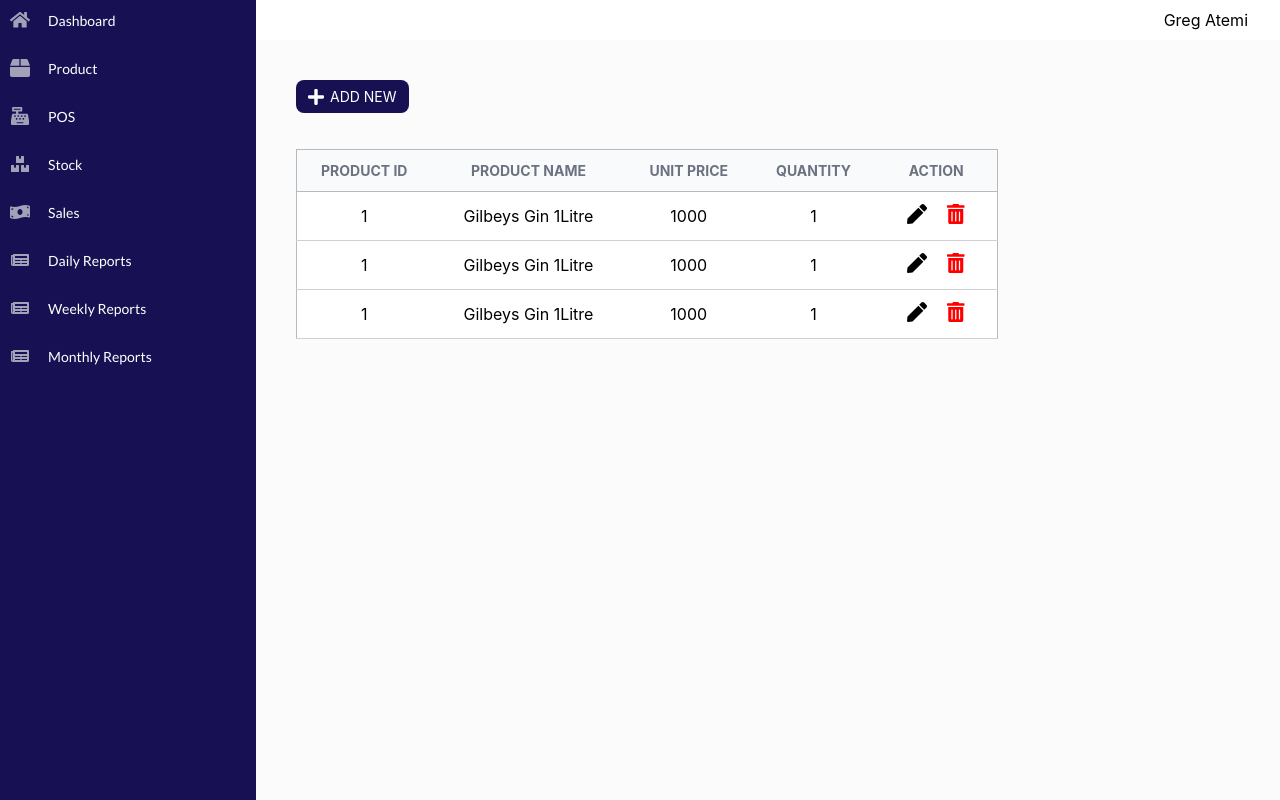
After one commit to greg-atemi/jaythree, a Django app: page /pos/product in a window 1280 px wide. The commit adds this page. Run offline with Django 4.2, Linux system fonts and the light colour scheme.

Commit message:
Creating Product page

```diff
--- a/pos/static/styles/style.css
+++ b/pos/static/styles/style.css
@@ -7,14 +7,25 @@
     height:100%;
 }
 
-.navbar{
+.sidebar{
     background-color: #171154;
     color: #FFFFFF;
     width: 20%;
     height: 100%;
 }
 
-.navbar button{
+body{
+    display: flex;
+    background-color: #FBFBFB;
+}
+
+.main2{
+    display: flex;
+    padding-top: 40px;
+    padding-left: 40px;
+}
+
+.sidebar button{
     background-color: transparent;
     border: transparent;
     display: flex;
@@ -35,3 +46,93 @@
     margin-top: 8px;
     margin-bottom: 8px;
 }
+
+.topbar{
+    background-color: #FFFFFF;
+    display: flex;
+    flex-direction: row-reverse;
+    font-family: Inter, sans-serif;
+    padding-top: 10px;
+    padding-bottom: 10px;
+    padding-right: 32px;
+}
+
+.parent{
+    width: 80%;
+}
+
+.pill{
+    padding: 32px 24px;
+    display: flex;
+    flex-direction: column;
+    font-size: 16px;
+    font-family: Inter, sans-serif;
+    background-color: #ffffff;
+    border-radius: 24px;
+    margin-right: 40px;
+    width: 200px;
+    box-shadow: 0 4px 8px 0 rgba(0, 0, 0, 0.2), 0 6px 20px 0 rgba(0, 0, 0, 0.19);
+}
+
+.big{
+    font-family: Inter, sans-serif;
+    font-size: 36px;
+}
+
+main{
+    padding-top: 40px;
+    padding-left: 40px;
+}
+
+.btn-primary{
+    background-color: #171154;
+    border: transparent;
+    display: flex;
+    align-items: center;
+    padding: 8px 12px;
+    border-radius: 8px;
+    color: #FFFFFF;
+    font-size: 14px;
+    font-family: Inter, sans-serif;
+}
+
+.btn-primary img{
+    margin-right: 6px;
+}
+
+table{
+    border: 1px solid #B7B9BC;
+    border-collapse: collapse;
+    border-radius: 12px;
+    margin-top: 36px;
+}
+
+thead{
+    border: 1px solid #B7B9BC;
+    background-color: #F9FAFB;
+    color: #6B7280;
+}
+
+thead th{
+    padding: 12px 24px;
+    font-family: Inter, sans-serif;
+    font-size: 14px;
+    background-color: #F9FAFB;
+}
+tbody tr{
+    border-bottom: 1px solid #ced0d4;
+}
+td{
+    font-family: Inter, sans-serif;
+    padding: 12px 32px;
+    text-align: center;
+    background-color: #FFFFFF;
+}
+
+td .icon{
+    margin-right: 16px;
+}
+
+.product{
+
+}
--- a/pos/urls.py
+++ b/pos/urls.py
@@ -6,5 +6,6 @@
 app_name = 'pos'
 
 urlpatterns = [
-    path('', views.dashboard, name='index')
+    path('', views.dashboard, name='dashboard'),
+    path('product', views.product, name='product')
 ]
--- a/pos/views.py
+++ b/pos/views.py
@@ -4,3 +4,8 @@
 def dashboard(request):
     context = {}
     return render(request, 'pos/user/dashboard.html', context)
+
+
+def product(request):
+    context = {}
+    return render(request, 'pos/user/product.html', context)
--- a/templates/pos/user/base.html
+++ b/templates/pos/user/base.html
@@ -12,7 +12,7 @@
     {% endblock %}
 </head>
 <body>
-    <nav class="navbar">
+    <nav class="sidebar">
         <button>
             <img alt="home" class="nav-logo" src="{% static 'images/home.svg' %}"/>
             Dashboard
@@ -45,13 +45,24 @@
             <img alt="home" class="nav-logo" src="{% static 'images/report.svg' %}"/>
             Monthly Reports
         </button>
+    </nav>
 
-    </nav>
+    <div class="parent">
+        <nav class="topbar">
+            <p id="date"></p>
+            <p>Greg Atemi</p>
+        </nav>
+
     {% block body_block %}
 
     {% endblock %}
-
+    </div>
     {% block footer_block %}
     {% endblock %}
 </body>
+
+<script>
+    // document.getElementById("date").innerHTML = Date();
+</script>
+
 </html>
--- /dev/null
+++ b/templates/pos/user/product.html
@@ -0,0 +1,65 @@
+{% extends 'pos/user/base.html' %}
+{% load static %}
+
+{% block title_block %}
+    <title>Product</title>
+{% endblock %}
+
+{% block body_block %}
+    <main>
+        <button class="btn-primary">
+            <img alt="home" src="{% static 'images/plus.svg' %}"/>
+            ADD NEW
+        </button>
+
+        <table class="product">
+            <thead>
+                <tr>
+                    <th>PRODUCT ID</th>
+                    <th>PRODUCT NAME</th>
+                    <th>UNIT PRICE</th>
+                    <th>QUANTITY</th>
+                    <th>ACTION</th>
+                </tr>
+            </thead>
+            <tbody>
+                <tr>
+                    <td>1</td>
+                    <td>Gilbeys Gin 1Litre</td>
+                    <td>1000</td>
+                    <td>1</td>
+                    <td>
+                        <img alt="edit" class="icon" src="{% static 'images/edit.svg' %}"/>
+                        <img alt="delete" src="{% static 'images/delete.svg' %}"/>
+                    </td>
+                </tr>
+                <tr>
+                    <td>1</td>
+                    <td>Gilbeys Gin 1Litre</td>
+                    <td>1000</td>
+                    <td>1</td>
+                    <td>
+                        <img alt="edit" class="icon" src="{% static 'images/edit.svg' %}"/>
+                        <img alt="delete" src="{% static 'images/delete.svg' %}"/>
+                    </td>
+                </tr>
+                <tr>
+                    <td>1</td>
+                    <td>Gilbeys Gin 1Litre</td>
+                    <td>1000</td>
+                    <td>1</td>
+                    <td>
+                        <img alt="edit" class="icon" src="{% static 'images/edit.svg' %}"/>
+                        <img alt="delete" src="{% static 'images/delete.svg' %}"/>
+                    </td>
+                </tr>
+            </tbody>
+        </table>
+
+    </main>
+
+    <script>
+
+    </script>
+
+{% endblock %}
```
Also changed, not shown: templates/pos/user/dashboard.html (+14 -1 lines), pos/static/images/Delete.svg (added), pos/static/images/Edit.svg (added), pos/static/images/plus.svg (added).
